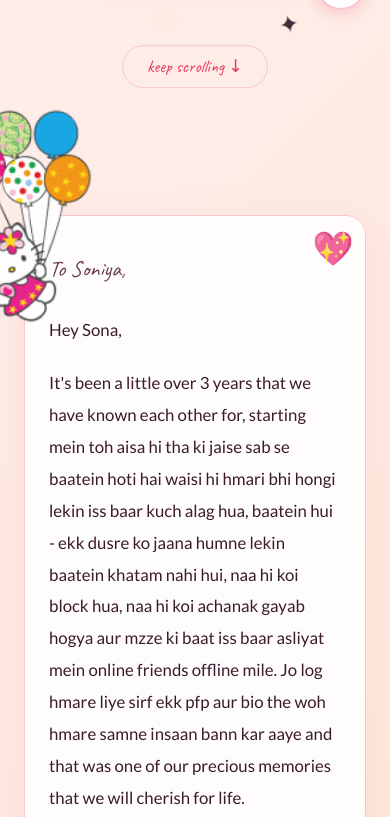
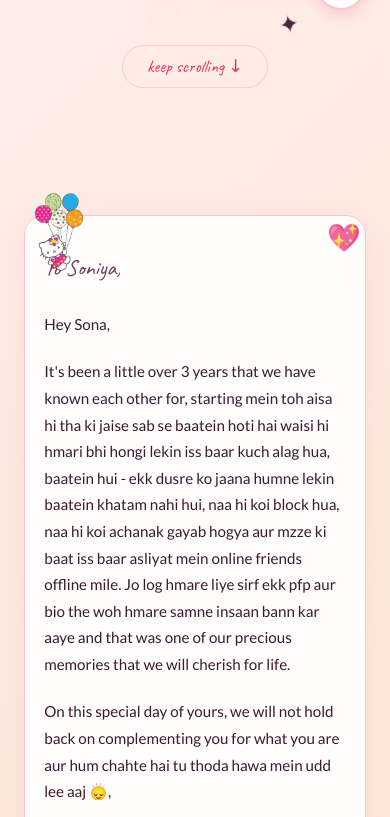
Before and after one commit to papocun/soniya--birthday, a plain HTML site: page index.html in a window 390 px wide. Shown: the part 810-1627 px from the top of the page. Drawn offline with nearby package versions, Linux system fonts and the light colour scheme; a web font is replaced by a local one.

Commit message:
mobile varient

```diff
--- a/style.css
+++ b/style.css
@@ -583,7 +583,38 @@ footer .footer-date { opacity: 0.75; font-size: 0.8rem; margin-top: 0.3rem; }
 
 /* ── RESPONSIVE ── */
 @media (max-width: 600px) {
-  .letter-card { padding: 2rem 1.5rem; }
+  .letter-card {
+    padding: 2rem 1.2rem 2.6rem;
+    overflow: visible;
+  }
+
+  .letter-corner {
+    width: 88px;
+    max-width: 30vw;
+    opacity: 0.85;
+  }
+
+  .corner-top-left {
+    top: -28px;
+    left: -10px;
+  }
+
+  .corner-bottom-right {
+    bottom: -22px;
+    right: -6px;
+  }
+
+  .letter-heart {
+    top: 0.5rem;
+    right: 0.5rem;
+    font-size: 1.3rem;
+  }
+
+  .letter-inner p {
+    font-size: 0.95rem;
+    line-height: 1.75;
+  }
+
   .polaroid-grid { grid-template-columns: repeat(2, 1fr); gap: 1rem; }
   .cd-num { font-size: 1.2rem; }
   .cd-block { min-width: 42px; padding: 0.2rem 0.5rem; }
```
